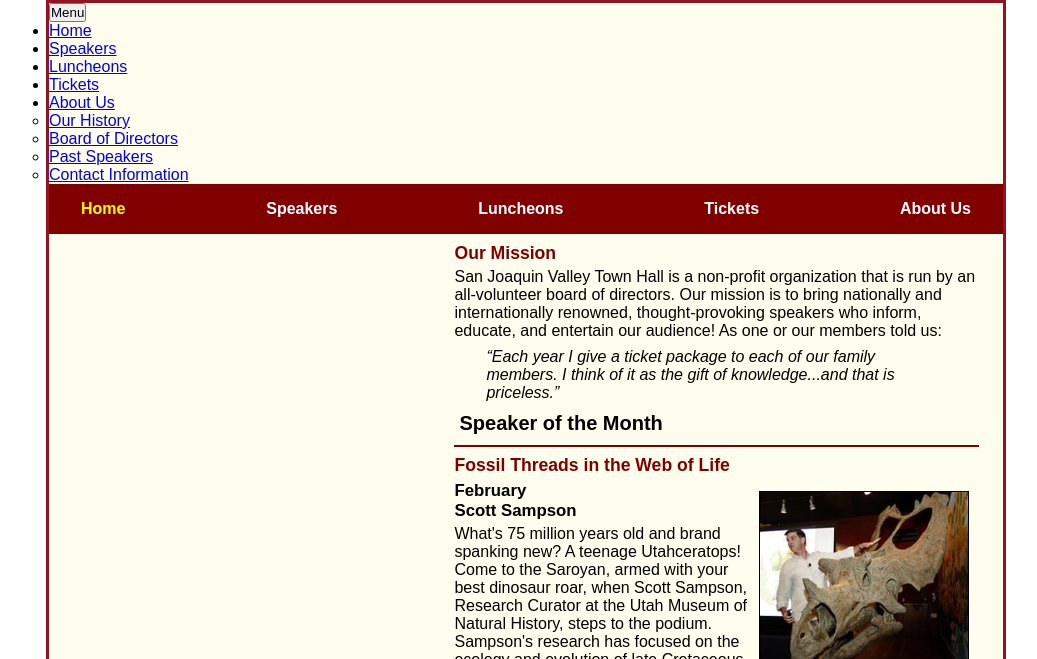
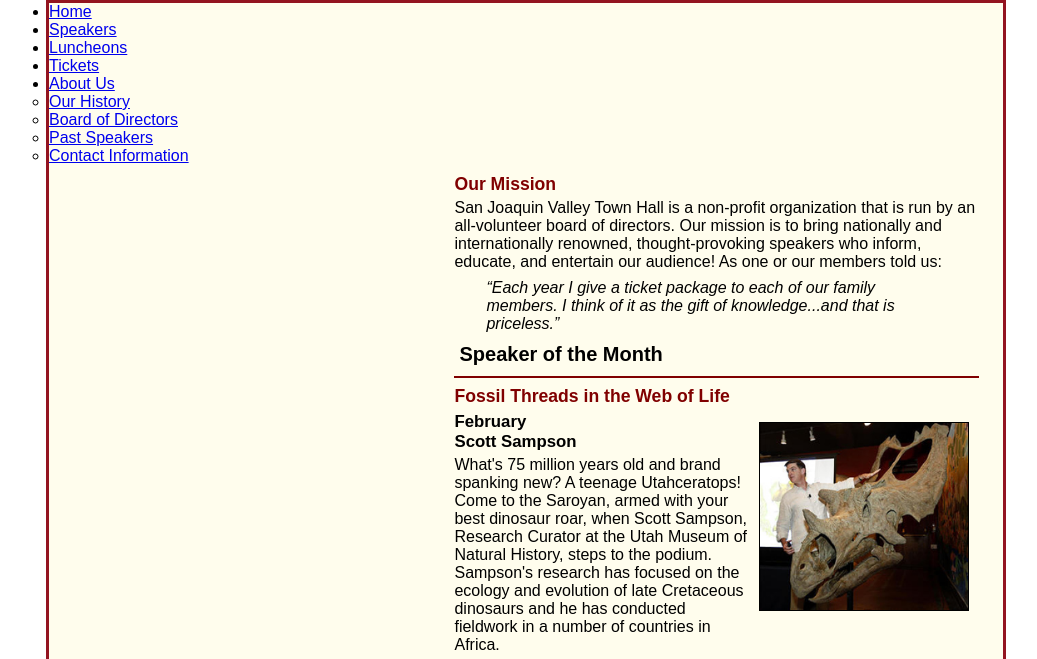
Before and after one commit to cn268/A11, a plain HTML site: page index.html in a window 1280 px wide. Shown: the part 120-779 px from the top of the page, without its empty margins (114-1151 px from the left). Drawn offline with nearby package versions, Linux system fonts and the light colour scheme; some packages are replaced by stand-ins of ours; a script that the page names is missing.

Commit message:
Update c7_main.css

```diff
--- a/styles/c7_main.css
+++ b/styles/c7_main.css
@@ -19,21 +19,18 @@ body {
     background-color: #fffded;
 }
 
-a:focus, a:hover {
+a:focus,
+a:hover {
     font-style: italic;
 }
 
 header {
     padding: 1.5em 0 2em 0;
     border-bottom: 3px solid #931420;
-	background-image: -moz-linear-gradient(
-	    30deg, #f6bb73 0%, #f6bb73 30%, white 50%, #f6bb73 80%, #f6bb73 100%);
-	background-image: -webkit-linear-gradient(
-	    30deg, #f6bb73 0%, #f6bb73 30%, white 50%, #f6bb73 80%, #f6bb73 100%);
-	background-image: -o-linear-gradient(
-	    30deg, #f6bb73 0%, #f6bb73 30%, white 50%, #f6bb73 80%, #f6bb73 100%);
-	background-image: linear-gradient(
-	    30deg, #f6bb73 0%, #f6bb73 30%, white 50%, #f6bb73 80%, #f6bb73 100%);
+    background-image: -moz-linear-gradient(30deg, #f6bb73 0%, #f6bb73 30%, white 50%, #f6bb73 80%, #f6bb73 100%);
+    background-image: -webkit-linear-gradient(30deg, #f6bb73 0%, #f6bb73 30%, white 50%, #f6bb73 80%, #f6bb73 100%);
+    background-image: -o-linear-gradient(30deg, #f6bb73 0%, #f6bb73 30%, white 50%, #f6bb73 80%, #f6bb73 100%);
+    background-image: linear-gradient(30deg, #f6bb73 0%, #f6bb73 30%, white 50%, #f6bb73 80%, #f6bb73 100%);
 }
 
 header h2 {
@@ -157,58 +154,52 @@ footer p {
     padding: 1em 0;
 }
 
-/* the styles for the nav_menu */
-#nav_menu {
-    width: 100%;
-	background-color: #800000;
+/* the styles for the mobile_menu */
+#mobile_menu {
+    display: none; /* Hide the mobile menu by default */
 }
 
-#nav_menu ul {
-    list-style-type: none;
-    margin: 0;
-    padding: 0;
-    display: flex;
-    justify-content: space-between;
+#menu_toggle {
+    display: block;
     background-color: #800000;
+    color: white;
+    border: none;
+    padding: 10px;
+    cursor: pointer;
 }
 
-#nav_menu ul li {
-    display: inline;
-    position: relative;
+#menu_toggle .hamburger {
+    display: inline-block;
+    width: 20px;
+    height: 3px;
+    background-color: white;
+    margin: 5px 0;
 }
 
-#nav_menu ul li a {
-    display: block;
-    text-align: center;
-    text-decoration: none;
-    background-color: #800000;
-    color: white;
-    font-weight: bold;
-    padding: 1em 2em; /* Moved width declaration from here */
+#menu_toggle.active .hamburger:nth-child(1) {
+    transform: rotate(-45deg) translate(-5px, 7px);
 }
 
-#nav_menu ul li a.current {
-    color: yellow;
+#menu_toggle.active .hamburger:nth-child(2) {
+    opacity: 0;
 }
 
-#nav_menu ul ul {
-    display: none;
-    position: absolute;
-    top: 100%;
-    width: 100%;
+#menu_toggle.active .hamburger:nth-child(3) {
+    transform: rotate(45deg) translate(-5px, -7px);
 }
 
-#nav_menu ul ul li {
-    display: block;
-    width: 100%;
+#mobile_menu ul {
+    list-style-type: none;
 }
 
-#nav_menu ul li:hover ul {
-    display: block;
+#mobile_menu ul li {
+    padding: 10px;
 }
 
-#nav_menu::after {
-    content: '';
-    display: block;
-    clear: both;
+#mobile_menu ul ul {
+    display: none;
 }
+
+#mobile_menu ul ul li {
+    padding-left: 20px;
+}
```
Lines whose indentation alone changed are shown as unchanged.
